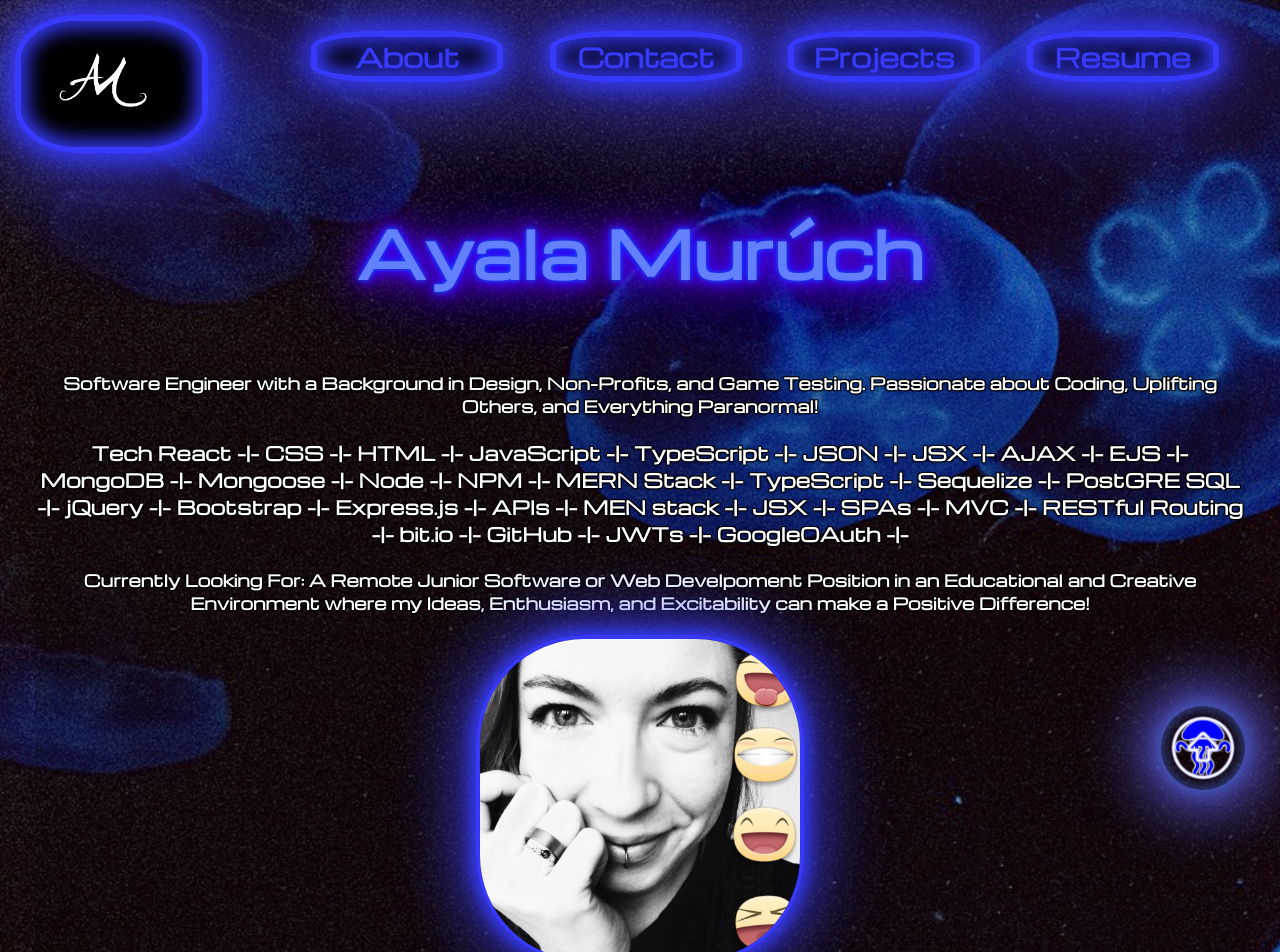
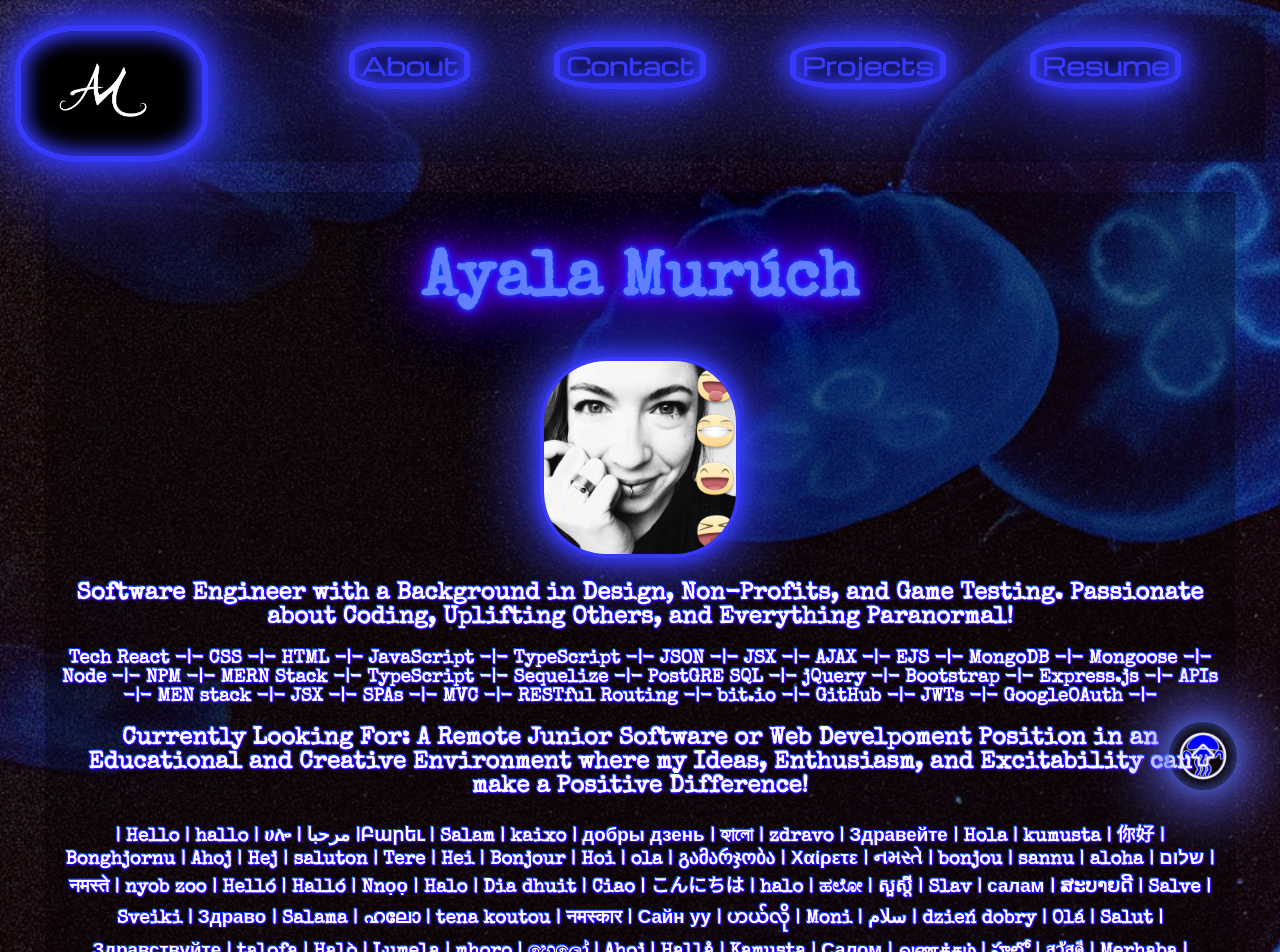
Before and after one commit to ayamur/AMuruch-Portfolio, a React (Create React App) app: page / in a window 1280 px wide. Shown: the top 952 px of the page. Built offline with nearby package versions, Linux system fonts and the light colour scheme.

Commit message:
adjust font style and portrait image size

```diff
--- a/src/App.css
+++ b/src/App.css
@@ -18,13 +18,13 @@
 
 body {
   color: #ffffff;
-  text-shadow: -1px 1px 2px rgb(0, 0, 0),
-    1px 1px 1px rgb(0, 0, 0),
-    1px -1px 0 rgb(0, 0, 0),
-    -1px -1px 0 rgb(0, 0, 0);
+  text-shadow: -1px 1px 2px rgb(38, 0, 255),
+    1px 1px 1px rgb(85, 0, 255),
+    1px -1px 0 rgb(0, 38, 255),
+    -1px -1px 0 rgb(0, 149, 255);
   background-image: url('/public/jellyfish-4923658_1920.jpg');
   background-size: 400cqmin;
-  font-family: 'Michroma', sans-serif;
+  font-family: 'Special Elite', sans-serif;
   justify-items: center;
   align-items: center;
   text-align: center;
@@ -33,7 +33,8 @@ body {
 }
 
 #itsame {
-  max-width: 25vw;
+  width: 15vw;
+  max-width: 30vw;
   justify-content: center;
   --glow-color: rgb(55, 58, 250);
   --glow-spread-color: rgba(58, 67, 254, 0.781);
@@ -48,30 +49,24 @@ body {
   transition: all 0.3s;
 }
 
-/* #itsame:hover {
-  max-width: 35vw;
-  background-color: var(--glow-color);
-  box-shadow: 0 0 1em .25em var(--glow-color),
-    0 0 4em 2em var(--glow-spread-color),
-    inset 0 0 .75em .25em var(--glow-color);
-} */
-
 nav {
   display: flex;
   justify-content: space-between;
-  /* border: white 1px dotted; */
-  padding-bottom: 10px;
+  padding-top: 10px;
+  background-color: rgba(0, 0, 0, 0.33);
 }
 
 button {
-  min-width: 15vw;
+  padding: 2px, 5px, 10px, 5px;
+  flex-wrap: wrap;
+  min-width: 3vmin;
   --glow-color: rgb(55, 58, 250);
   --glow-spread-color: rgba(58, 67, 254, 0.781);
   --enhanced-glow-color: rgb(25, 0, 250);
   --btn-color: rgb(0, 0, 0);
   border: .25em solid var(--glow-color);
   color: var(--glow-color);
-  font-size: 2vmax;
+  font-size: 3vmin;
   font-family: 'Michroma', sans-serif;
   font-weight: bold;
   background-color: var(--btn-color);
@@ -146,7 +141,7 @@ ul {
   height: 75vmax;
   min-width: 55vw;
   padding: 10px;
-justify-self: center;
+  justify-self: center;
 }
 
 .contacticons {
@@ -181,8 +176,7 @@ justify-self: center;
 #footer {
   margin: 100px 0 0 0;
   padding: 5px 0 0 0;
-  background-color: rgba(0, 0, 0, 0.13);
-  /* border: 1px white dotted; */
+  background-color: rgba(0, 0, 0, 0.33);
 }
 
 h1 {
@@ -262,7 +256,8 @@ a:visited {
 }
 
 .jellyarrow {
-  width: 5vmax;
+  width: 6vmin;
+  max-width: 10vmax;
   position: sticky;
   bottom: 10px;
   margin-left: 90%;
@@ -288,7 +283,8 @@ a:visited {
   box-shadow: 0 0 1em 1em var(--glow-color),
     0 0 4em 2em var(--glow-spread-color),
     inset 0 0 .75em 2em var(--glow-color);
-  width: 6vmax;
+  width: 7vmin;
+  max-width: 11vmax;
 }
 
 .home,
@@ -299,9 +295,9 @@ a:visited {
 .contact-linked,
 .contact-mail,
 .resume-pg {
-  background-color: rgba(0, 0, 0, 0.13);
-  /* margin: 10px;
-  padding: 15px; */
+  background-color: rgba(0, 0, 0, 0.33);
+  margin: 10px;
+  padding: 15px;
 }
 
 .home-all,
@@ -310,11 +306,12 @@ a:visited {
 .about-all,
 .contact-all,
 .resume-all {
-  /* border: rgba(0, 0, 0, 0.25) 20px solid; */
   margin: 10px;
   padding: 10px;
 }
 
-a.resume-icon:link, a.resume-icon:active, a.resume-icon:visited{
+a.resume-icon:link,
+a.resume-icon:active,
+a.resume-icon:visited {
   color: #ffffff;
 }
--- a/src/components/Footer.js
+++ b/src/components/Footer.js
@@ -6,10 +6,11 @@ function Footer(props) {
       <>
         <h6>Made with 🧠 + 🫀 + 🩸 + 🥲 + ⛤ by <a href='https://github.com/ayamur'>Ayala Murúch</a></h6>
         <h6 id='familymotto'>
-          Murúch family motto:
-          <em> "Libenter animos illorum qui nos frenare conentur devoramus."
+        Murúch family motto:
+          <em> "Libenter animos illorum qui nos frenare conentur devoramus." ™
           </em>
         </h6>
+        <h5><a href='mailto:ayalamuruch@gmail.com' className='resume-icon'>ayalamuruch@gmail.com</a></h5>
       </>
     </div>
 
--- a/src/pages/Home.jsx
+++ b/src/pages/Home.jsx
@@ -3,13 +3,13 @@ function Home() {
   return (
 
     <>
-      <h1> Ayala Murúch </h1>
       <div class='home-all'>
         <div class='home'>
-          <h4>Software Engineer with a Background in Design, Non-Profits, and Game Testing. Passionate about Coding, Uplifting Others, and Everything Paranormal! </h4>
+      <h1> Ayala Murúch </h1>
+          <img src='/itsame.jpg' id='itsame' alt='my face' />
+          <h2>Software Engineer with a Background in Design, Non-Profits, and Game Testing. Passionate about Coding, Uplifting Others, and Everything Paranormal! </h2>
           <h3>Tech React -|- CSS -|- HTML -|- JavaScript -|- TypeScript -|- JSON -|- JSX -|- AJAX -|- EJS -|-  MongoDB -|- Mongoose -|- Node -|- NPM -|- MERN Stack -|- TypeScript -|- Sequelize -|- PostGRE SQL -|- jQuery -|- Bootstrap -|- Express.js -|- APIs -|- MEN stack -|- JSX -|- SPAs -|- MVC -|- RESTful Routing -|- bit.io -|- GitHub -|- JWTs -|- GoogleOAuth -|-</h3>
-          <h4>Currently Looking For: A Remote Junior Software or Web Develpoment Position in an Educational and Creative Environment where my Ideas, Enthusiasm, and Excitability can make a Positive Difference!</h4>
-          <img src='/itsame.jpg' id='itsame' alt='my face' />
+          <h2>Currently Looking For: A Remote Junior Software or Web Develpoment Position in an Educational and Creative Environment where my Ideas, Enthusiasm, and Excitability can make a Positive Difference!</h2>
           <h3 id='hellos'>| Hello | hallo | ሀሎ | مرحبا  |Բարեւ | Salam | kaixo | добры дзень | হ্যালো | zdravo | Здравейте | Hola | kumusta | 你好 | Bonghjornu | Ahoj | Hej | saluton | Tere | Hei | Bonjour | Hoi | ola | გამარჯობა | Χαίρετε | નમસ્તે | bonjou | sannu | aloha | שלום | 	नमस्ते | nyob zoo | Helló | Halló | Nnọọ | Halo | Dia dhuit | Ciao | こんにちは | halo | ಹಲೋ | សួស្តី | Slav | салам | ສະບາຍດີ | 	Salve | Sveiki | Здраво | Salama | ഹലോ | tena koutou | नमस्कार | Сайн уу | ဟယ်လို | Moni | سلام | dzień dobry | Olá | Salut | Здравствуйте | talofa | Halò | Lumela | mhoro | හෙලෝ | Ahoj | Hallå | Kamusta | Салом | வணக்கம் | హలో | สวัสดี | Merhaba | Здрастуйте | ہیلو | Salom | Helo | Mholweni | העלא | Pẹlẹ o | Sawubona | Bongu |ਸਤ ਸ੍ਰੀ ਅਕਾਲ | xin chào | Сәлеметсіз бе | 여보세요 | Përshëndetje |</h3>
         </div>
       </div>
```
